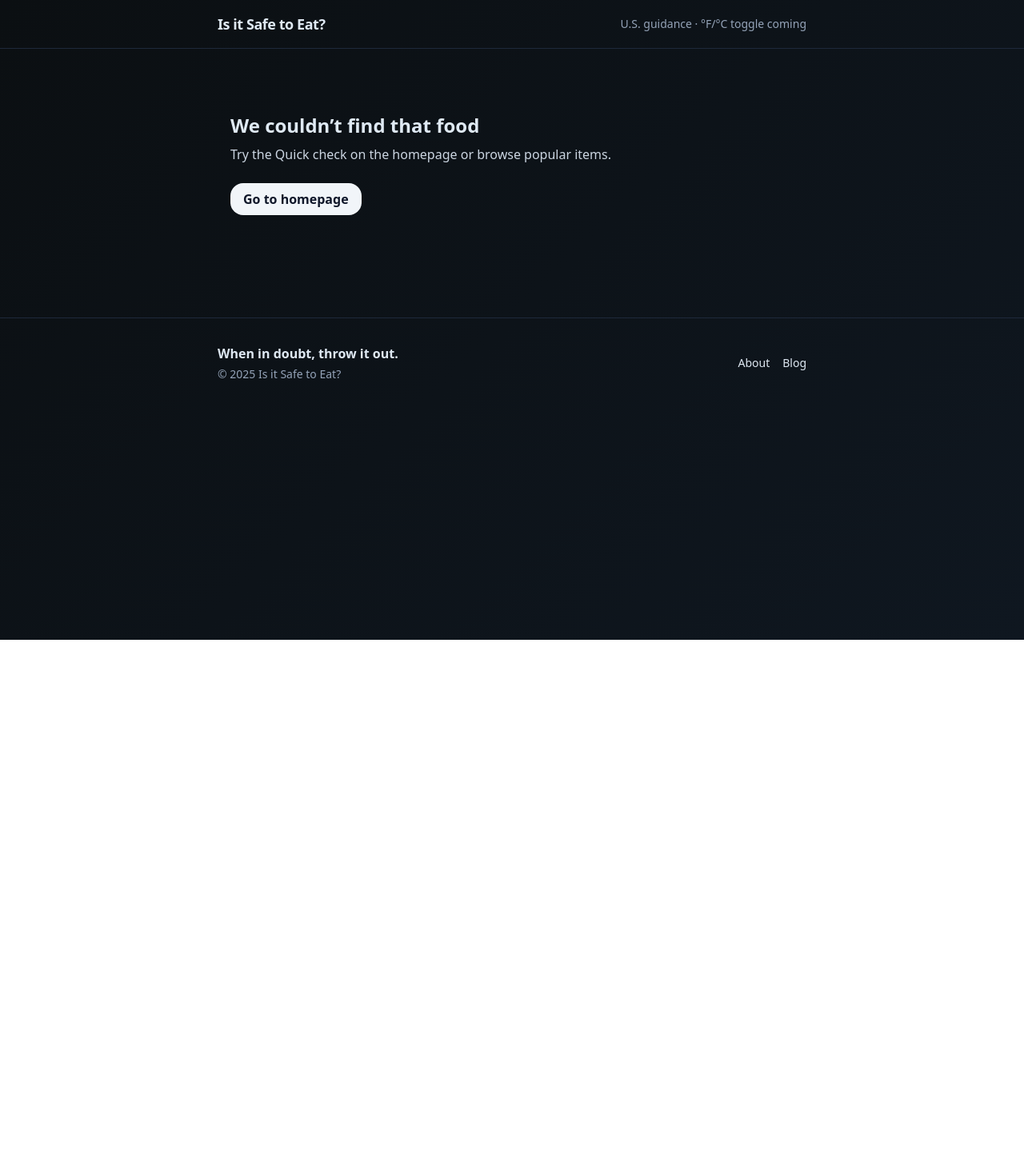
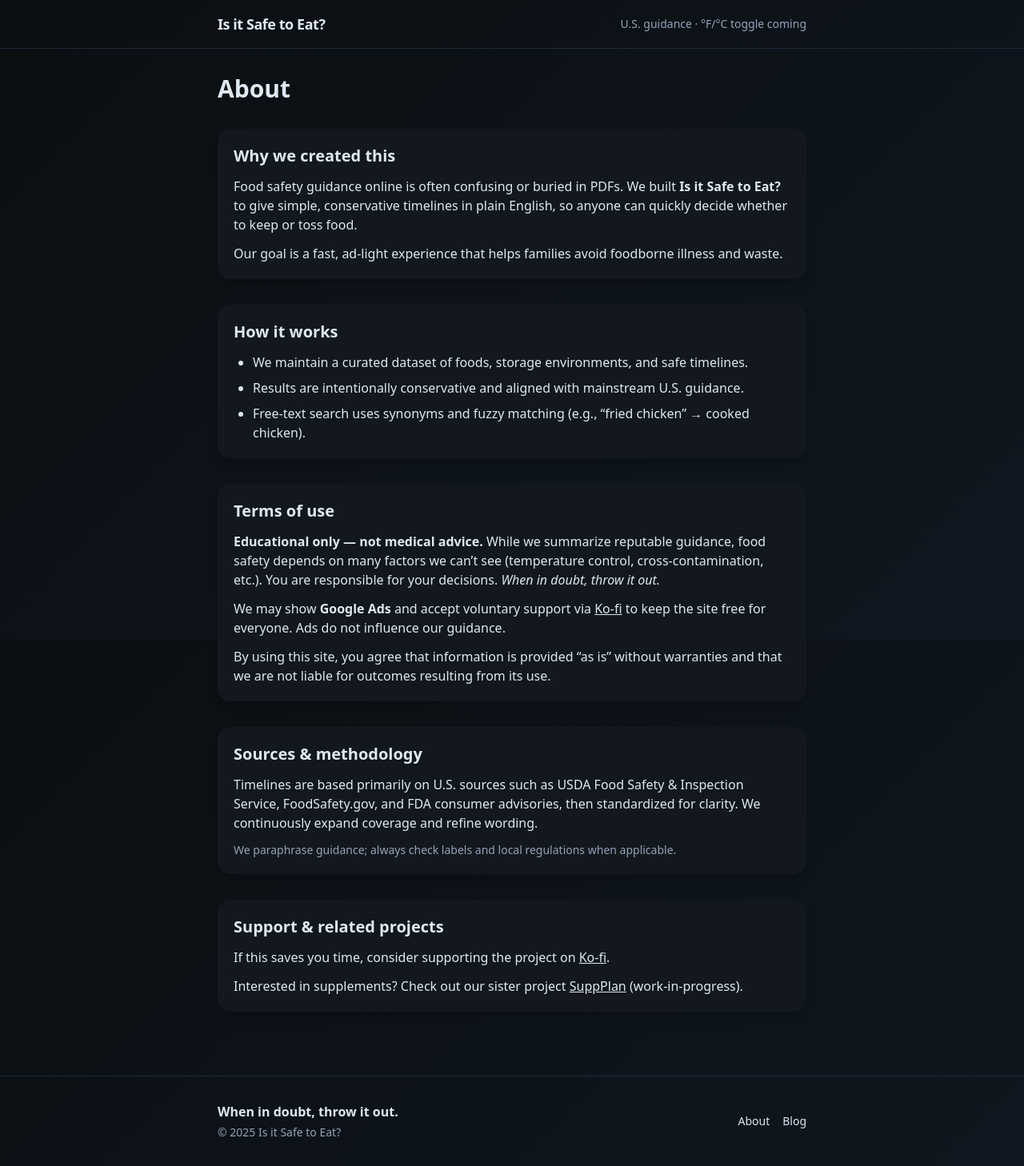
Before and after one commit to JiriTill/is-it-safe-to-eat, a Next.js app: page /about in a window 1280 px wide. Before the commit this address had no page. Shown: the whole page at 80% size. Before the commit the page ends 800 px from the top, so only its background shows below. Built offline with nearby package versions, Linux system fonts and the light colour scheme.

Commit message:
Create page.jsx

```diff
--- /dev/null
+++ b/app/about/page.jsx
@@ -0,0 +1,79 @@
+import React from "react";
+import Link from "next/link";
+
+export const metadata = {
+  title: "About – Is it Safe to Eat?",
+  description: "Why we built it, how it works, terms of use, sources, and how to support."
+};
+
+export default function AboutPage() {
+  return (
+    <div className="space-y-8">
+      <h1 className="text-3xl font-bold">About</h1>
+
+      <section className="card space-y-3">
+        <h2 className="text-xl font-semibold">Why we created this</h2>
+        <p>
+          Food safety guidance online is often confusing or buried in PDFs. We built{" "}
+          <strong>Is it Safe to Eat?</strong> to give simple, conservative timelines in plain English,
+          so anyone can quickly decide whether to keep or toss food.
+        </p>
+        <p>
+          Our goal is a fast, ad-light experience that helps families avoid foodborne illness and waste.
+        </p>
+      </section>
+
+      <section className="card space-y-3">
+        <h2 className="text-xl font-semibold">How it works</h2>
+        <ul className="list-disc ml-6 space-y-2">
+          <li>We maintain a curated dataset of foods, storage environments, and safe timelines.</li>
+          <li>Results are intentionally conservative and aligned with mainstream U.S. guidance.</li>
+          <li>Free-text search uses synonyms and fuzzy matching (e.g., “fried chicken” → cooked chicken).</li>
+        </ul>
+      </section>
+
+      <section className="card space-y-3">
+        <h2 className="text-xl font-semibold">Terms of use</h2>
+        <p>
+          <strong>Educational only — not medical advice.</strong> While we summarize reputable guidance,
+          food safety depends on many factors we can’t see (temperature control, cross-contamination, etc.).
+          You are responsible for your decisions. <em>When in doubt, throw it out.</em>
+        </p>
+        <p>
+          We may show <strong>Google Ads</strong> and accept voluntary support via{" "}
+          <a className="underline" href="https://ko-fi.com/" target="_blank" rel="noreferrer">Ko-fi</a>{" "}
+          to keep the site free for everyone. Ads do not influence our guidance.
+        </p>
+        <p>
+          By using this site, you agree that information is provided “as is” without warranties and that we
+          are not liable for outcomes resulting from its use.
+        </p>
+      </section>
+
+      <section className="card space-y-3">
+        <h2 className="text-xl font-semibold">Sources & methodology</h2>
+        <p>
+          Timelines are based primarily on U.S. sources such as USDA Food Safety & Inspection Service,
+          FoodSafety.gov, and FDA consumer advisories, then standardized for clarity. We continuously
+          expand coverage and refine wording.
+        </p>
+        <p className="text-sm text-slate-400">
+          We paraphrase guidance; always check labels and local regulations when applicable.
+        </p>
+      </section>
+
+      <section className="card space-y-3">
+        <h2 className="text-xl font-semibold">Support & related projects</h2>
+        <p>
+          If this saves you time, consider supporting the project on{" "}
+          <a className="underline" href="https://ko-fi.com/" target="_blank" rel="noreferrer">Ko-fi</a>.
+        </p>
+        <p>
+          Interested in supplements? Check out our sister project{" "}
+          <a className="underline" href="https://suppplan.example" target="_blank" rel="noreferrer">SuppPlan</a>{" "}
+          (work-in-progress).
+        </p>
+      </section>
+    </div>
+  );
+}
```
